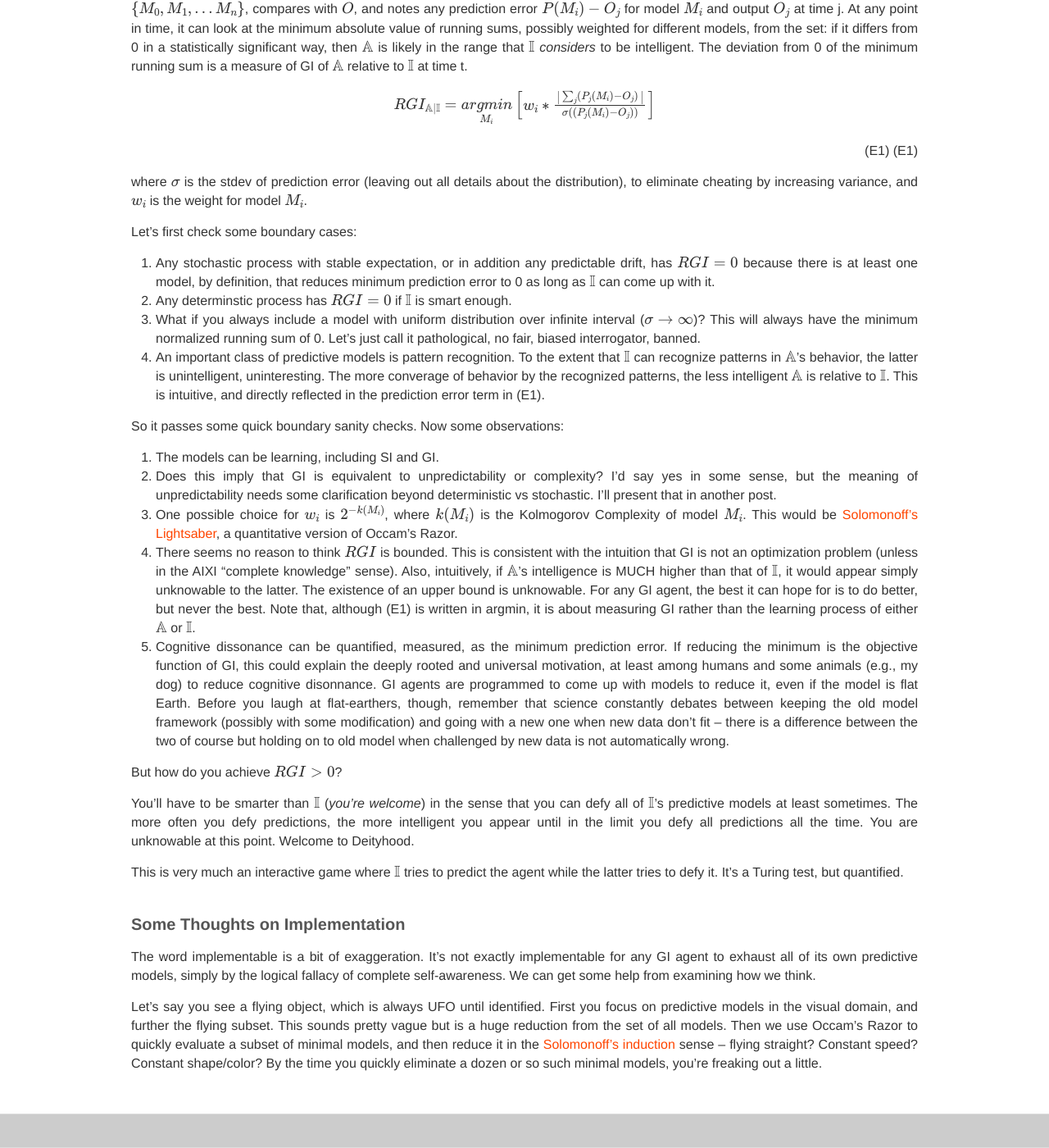
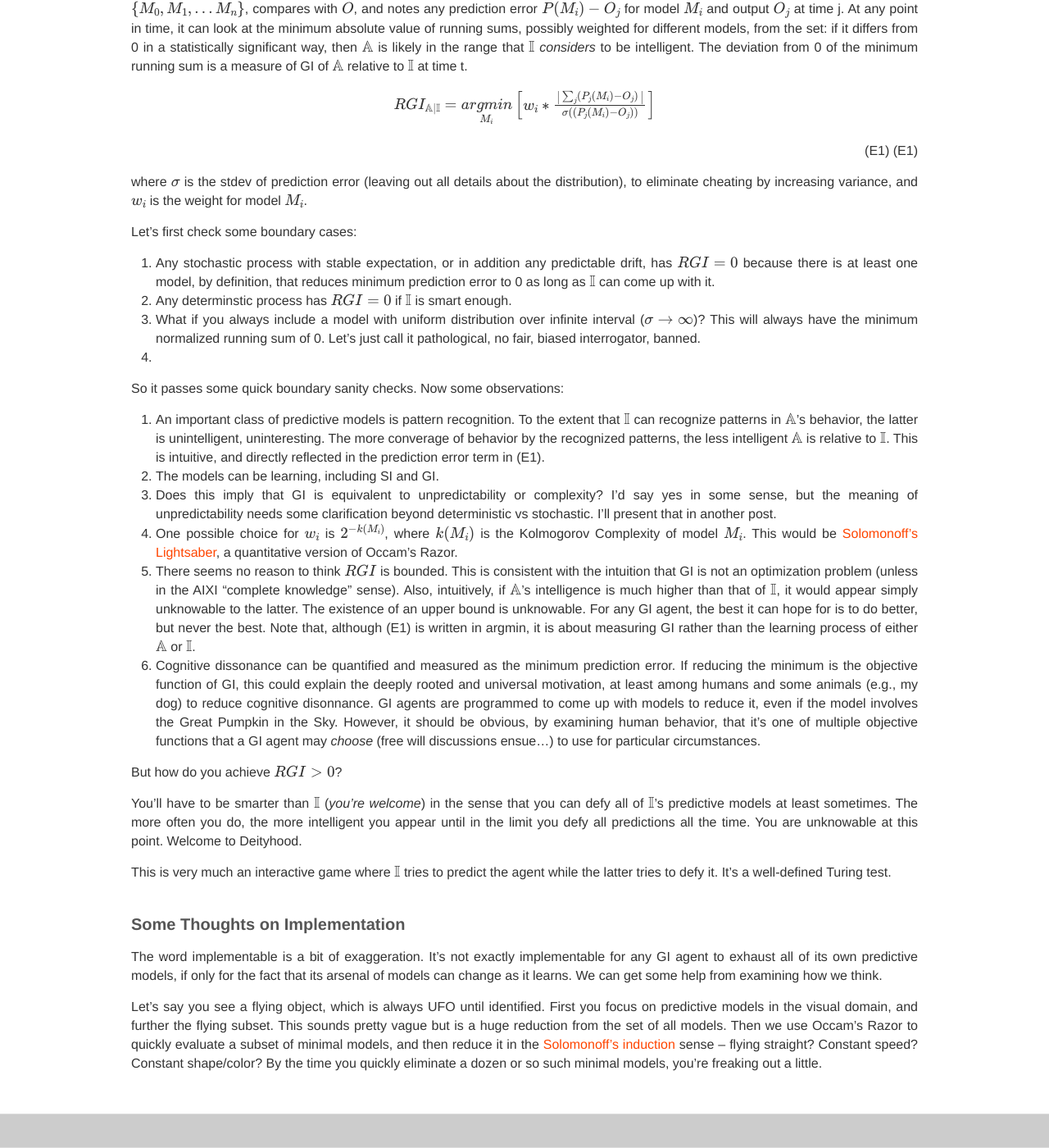
Before and after one commit to BoPengAI/A-Matter-of-Mind, a Jekyll site: the page built from _posts/2022-01-01-a-measure-of-general-intelligence.markdown, in a window 1280 px wide and 1400 px high, scrolled down 1883 px. Shown: the whole window at 82% size. Built offline with Jekyll 4.4.1, drawn with Linux system fonts in a browser that asks for light colours; nearby versions of some CDN libraries; our own code applies the rules of GitHub Pages for plain Markdown files; formulas are drawn with MathJax 3; some of the changed text lies outside the part shown.

Commit message:
Update 2022-01-01-a-measure-of-general-intelligence.markdown

```diff
--- a/_posts/2022-01-01-a-measure-of-general-intelligence.markdown
+++ b/_posts/2022-01-01-a-measure-of-general-intelligence.markdown
@@ -1,6 +1,6 @@
-### Special Intelligence vs General Intelligence
+### Specific Intelligence vs General Intelligence
 
-Tremendous strides have been made in AI in recent years. But vast majority of the advances are in what Special Intelligence (SI), the type of model with a pre-defined set of goals, an optimization problem expressed in general as argmax. The set of goals is defined in either the code or the training data, or often a combination of both.
+Tremendous strides have been made in AI in recent years. But vast majority of the advances are in what can be called Specific Intelligence (SI), the type of model with a pre-defined set of goals, an optimization problem expressed in general as argmax. The set of goals is defined in either the code or the training data, or often a combination of both.
 
 Some very interesting results have been achieved in expanding the goal set without rewriting the code. DeepMind’s [MuZero](https://deepmind.com/blog/article/muzero-mastering-go-chess-shogi-and-atari-without-rules]) has learned several games without prior knowledge of the rules or even representation of the game in focus. Transfer learning has made many exciting progress. However, the goal set is still likely limited by the model design, e.g., open (all information are out in the open) vs closed games, open-ended vs close-ended, fixed vs flexible rule sets.
 
@@ -45,23 +45,24 @@ Let's first check some boundary cases:
 1. Any stochastic process with stable expectation, or in addition any predictable drift, has $$RGI=0$$ because there is at least one model, by definition, that reduces minimum prediction error to 0 as long as $$\mathbb{I}$$ can come up with it.
 2. Any determinstic process has $$RGI=0$$ if $$\mathbb{I}$$ is smart enough.
 3. What if you always include a model with uniform distribution over infinite interval ($$\sigma\to\infty$$)? This will always have the minimum normalized running sum of 0. Let's just call it pathological, no fair, biased interrogator, banned.
-4. An important class of predictive models is pattern recognition. To the extent that $$\mathbb{I}$$ can recognize patterns in $$\mathbb{A}$$'s behavior, the latter is unintelligent, uninteresting. The more converage of behavior by the recognized patterns, the less intelligent $$\mathbb{A}$$ is relative to $$\mathbb{I}$$. This is intuitive, and directly reflected in the prediction error term in (E1).
+4.
 
 So it passes some quick boundary sanity checks. Now some observations:
-1. The models can be learning, including SI and GI.
-2. Does this imply that GI is equivalent to unpredictability or complexity? I'd say yes in some sense, but the meaning of unpredictability needs some clarification beyond deterministic vs stochastic. I'll present that in another post.
-3. One possible choice for $$w_i$$ is $$2^{-k(M_i)}$$, where $$k(M_i)$$ is the Kolmogorov Complexity of model $$M_i$$. This would be [Solomonoff's Lightsaber](https://www.alignmentforum.org/tag/solomonoff-induction), a quantitative version of Occam's Razor.
-4. There seems no reason to think $$RGI$$ is bounded. This is consistent with the intuition that GI is not an optimization problem (unless in the AIXI "complete knowledge" sense). Also, intuitively, if $$\mathbb{A}$$'s intelligence is MUCH higher than that of $$\mathbb{I}$$, it would appear simply unknowable to the latter. The existence of an upper bound is unknowable. For any GI agent, the best it can hope for is to do better, but never the best. Note that, although (E1) is written in argmin, it is about measuring GI rather than the learning process of either $$\mathbb{A}$$ or $$\mathbb{I}$$.
-5. Cognitive dissonance can be quantified, measured, as the minimum prediction error. If reducing the minimum is the objective function of GI, this could explain the deeply rooted and universal motivation, at least among humans and some animals (e.g., my dog) to reduce cognitive disonnance. GI agents are programmed to come up with models to reduce it, even if the model is flat Earth. Before you laugh at flat-earthers, though, remember that science constantly debates between keeping the old model framework (possibly with some modification) and going with a new one when new data don't fit -- there is a difference between the two of course but holding on to old model when challenged by new data is not automatically wrong.
+1. An important class of predictive models is pattern recognition. To the extent that $$\mathbb{I}$$ can recognize patterns in $$\mathbb{A}$$'s behavior, the latter is unintelligent, uninteresting. The more converage of behavior by the recognized patterns, the less intelligent $$\mathbb{A}$$ is relative to $$\mathbb{I}$$. This is intuitive, and directly reflected in the prediction error term in (E1).
+2. The models can be learning, including SI and GI.
+3. Does this imply that GI is equivalent to unpredictability or complexity? I'd say yes in some sense, but the meaning of unpredictability needs some clarification beyond deterministic vs stochastic. I'll present that in another post.
+4. One possible choice for $$w_i$$ is $$2^{-k(M_i)}$$, where $$k(M_i)$$ is the Kolmogorov Complexity of model $$M_i$$. This would be [Solomonoff's Lightsaber](https://www.alignmentforum.org/tag/solomonoff-induction), a quantitative version of Occam's Razor.
+5. There seems no reason to think $$RGI$$ is bounded. This is consistent with the intuition that GI is not an optimization problem (unless in the AIXI "complete knowledge" sense). Also, intuitively, if $$\mathbb{A}$$'s intelligence is much higher than that of $$\mathbb{I}$$, it would appear simply unknowable to the latter. The existence of an upper bound is unknowable. For any GI agent, the best it can hope for is to do better, but never the best. Note that, although (E1) is written in argmin, it is about measuring GI rather than the learning process of either $$\mathbb{A}$$ or $$\mathbb{I}$$.
+6. Cognitive dissonance can be quantified and measured as the minimum prediction error. If reducing the minimum is the objective function of GI, this could explain the deeply rooted and universal motivation, at least among humans and some animals (e.g., my dog) to reduce cognitive disonnance. GI agents are programmed to come up with models to reduce it, even if the model involves the Great Pumpkin in the Sky. However, it should be obvious, by examining human behavior, that it's one of multiple objective functions that a GI agent may <i>choose</i> (free will discussions ensue...) to use for particular circumstances.
 
 But how do you achieve $$RGI>0$$?
 
-You'll have to be smarter than $$\mathbb{I}$$ (<i>you're welcome</i>) in the sense that you can defy all of $$\mathbb{I}$$'s predictive models at least sometimes. The more often you defy predictions, the more intelligent you appear until in the limit you defy all predictions all the time. You are unknowable at this point. Welcome to Deityhood.
+You'll have to be smarter than $$\mathbb{I}$$ (<i>you're welcome</i>) in the sense that you can defy all of $$\mathbb{I}$$'s predictive models at least sometimes. The more often you do, the more intelligent you appear until in the limit you defy all predictions all the time. You are unknowable at this point. Welcome to Deityhood.
 
-This is very much an interactive game where $$\mathbb{I}$$ tries to predict the agent while the latter tries to defy it. It's a Turing test, but quantified.
+This is very much an interactive game where $$\mathbb{I}$$ tries to predict the agent while the latter tries to defy it. It's a well-defined Turing test.
 
 ### Some Thoughts on Implementation
 
-The word implementable is a bit of exaggeration. It's not exactly implementable for any GI agent to exhaust all of its own predictive models, simply by the logical fallacy of complete self-awareness. We can get some help from examining how we think.
+The word implementable is a bit of exaggeration. It's not exactly implementable for any GI agent to exhaust all of its own predictive models, if only for the fact that its arsenal of models can change as it learns. We can get some help from examining how we think.
 
 Let's say you see a flying object, which is always UFO until identified. First you focus on predictive models in the visual domain, and further the flying subset. This sounds pretty vague but is a huge reduction from the set of all models. Then we use Occam's Razor to quickly evaluate a subset of minimal models, and then reduce it in the [Solomonoff's induction](https://en.wikipedia.org/wiki/Solomonoff%27s_theory_of_inductive_inference) sense -- flying straight? Constant speed? Constant shape/color? By the time you quickly eliminate a dozen or so such minimal models, you're freaking out a little.
```
